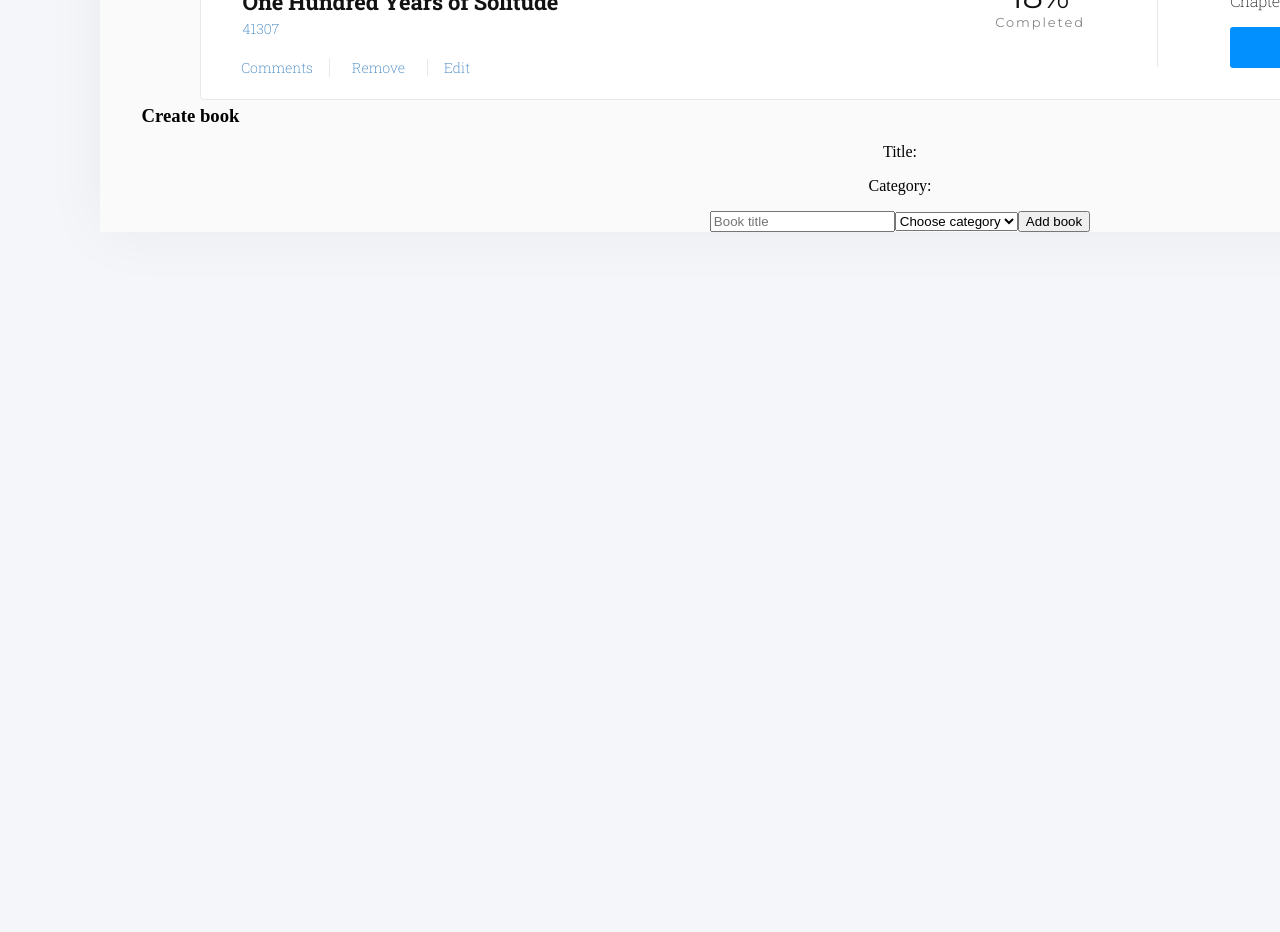
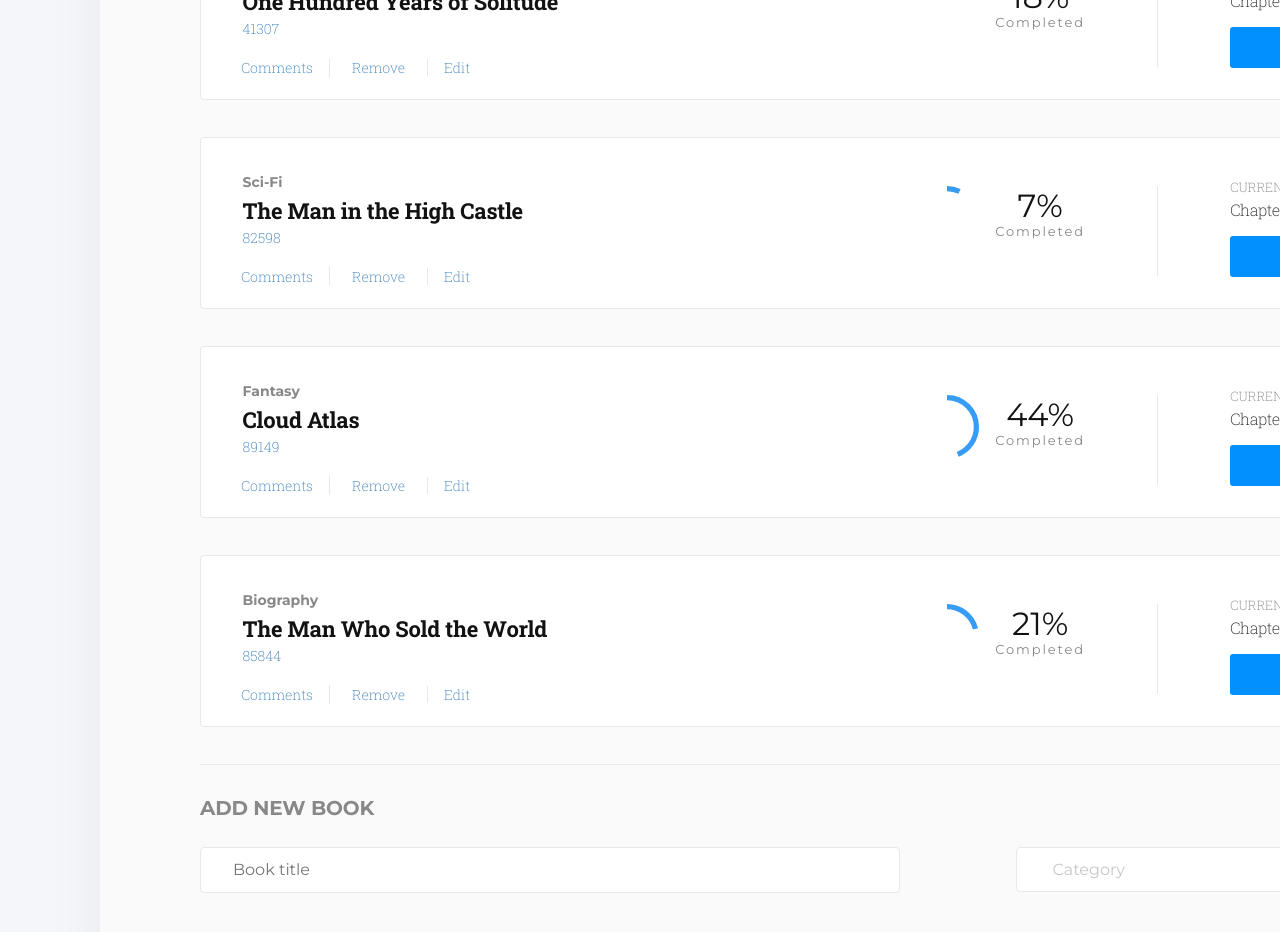
Before and after one commit to 1v4n4/bookstore, a React (Create React App) app: page / in a window 1280 px wide. Shown: the part 980-1912 px from the top of the page. Before the commit the page ends 1706 px from the top, so only its background shows below. Built offline with nearby package versions, Linux system fonts and the light colour scheme.

Commit message:
Layout completed

```diff
--- /dev/null
+++ b/src/CSS/bookform.css
@@ -0,0 +1,47 @@
+.book-form {
+  margin: 2.313rem 6.25rem 0;
+  padding-top: 0.3rem;
+  border-top: solid 1px #e8e8e8;
+}
+
+h4 {
+  text-align: left;
+}
+
+form {
+  display: flex;
+  justify-content: space-between;
+}
+
+input {
+  border: 1px solid #e8e8e8;
+  text-align: left;
+  margin-left: 0%;
+  width: 41.5rem;
+  height: 2.613rem;
+  border-radius: 4px;
+  font-size: 1rem;
+  font-family: Montserrat, sans-serif;
+  color: #aca9a9;
+  padding-left: 2rem;
+  background: var(--white);
+}
+
+#category {
+  width: 17.813rem;
+  height: 2.813rem;
+  border: 1px solid #e8e8e8;
+  color: #c7c7c7;
+  border-radius: 4px;
+  font-size: 1rem;
+  font-family: Montserrat, sans-serif;
+  background: var(--white);
+  padding-left: 2rem;
+}
+
+.addbtn {
+  background: var(--azure);
+  width: 11.5rem;
+  height: 2.813rem;
+  border-radius: 5px;
+}
--- a/src/containers/BookForm.js
+++ b/src/containers/BookForm.js
@@ -2,8 +2,9 @@
 import { useDispatch } from 'react-redux';
 import { v4 as uuidv4 } from 'uuid';
 import { addBook } from '../actions';
+import '../CSS/bookform.css';
 
-const Categories = ['Satire', 'Biography', 'History', 'Horror', 'Magic realism', 'Learning', 'Sci-Fi'];
+const Categories = ['Satire', 'Biography', 'History', 'Horror', 'Magic realism', 'Fantasy', 'Sci-Fi'];
 
 const BookForm = () => {
   const [title, setTitle] = useState('');
@@ -23,26 +24,20 @@
   };
   return (
     <div className="book-form">
-      <h3>Create book</h3>
-      <p>
-        Title:
-        {title}
-      </p>
-      <p>
-        Category:
-        {category}
-      </p>
+      <h4 className="add-txt">ADD NEW BOOK</h4>
       <form className="form" onSubmit={handleSubmit}>
         <input type="text" name="title" placeholder="Book title" onChange={(e) => setTitle(e.target.value)} />
         <select name="category" id="category" onChange={(e) => setCategory(e.target.value)}>
-          <option label=" ">Choose category </option>
-          {Categories.map((category) => (
-            <option value={category} key={category}>
-              {category}
-            </option>
-          ))}
+          <optgroup>
+            <option label="Category">Category </option>
+            {Categories.map((category) => (
+              <option value={category} key={category}>
+                {category}
+              </option>
+            ))}
+          </optgroup>
         </select>
-        <button type="submit">Add book</button>
+        <button type="submit" className="addbtn addbk-txt">ADD BOOK</button>
       </form>
     </div>
   );
--- a/src/containers/BookList.js
+++ b/src/containers/BookList.js
@@ -5,7 +5,7 @@
 const BookList = () => {
   const list = useSelector(
     (state) => {
-      if (state.filter === 'All' || state.filter === 'Categories') return state.books;
+      if (state.filter === 'All' || state.filter === 'CATEGORIES') return state.books;
       return state.books.filter((book) => book.category === state.filter);
     },
   );
--- a/src/index.css
+++ b/src/index.css
@@ -32,6 +32,8 @@
 #root {
   box-shadow: 0 0 60px 0 var(--black-5);
   background-color: var(--white-two);
+  padding-bottom: 15rem;
+  margin-bottom: 11.75rem;
 }
 
 .text-li {
@@ -113,6 +115,30 @@
   letter-spacing: normal;
   color: var(--black-two);
 }
+
+.add-txt {
+  font-family: Montserrat, sans-serif;
+  font-size: 1.25rem;
+  font-weight: bold;
+  font-stretch: normal;
+  font-style: normal;
+  line-height: normal;
+  letter-spacing: -0.18px;
+  color: var(--warm-grey);
+}
+
+.addbk-txt {
+  font-family: 'Roboto Slab', serif;
+  font-size: 0.813rem;
+  font-weight: bold;
+  font-stretch: normal;
+  font-style: normal;
+  line-height: normal;
+  letter-spacing: 0.5px;
+  text-align: center;
+  color: var(--white);
+}
+
 
 /*
 .Text-Style-2 {
--- a/src/reducers/book.js
+++ b/src/reducers/book.js
@@ -8,7 +8,9 @@
   { id: idolize(), title: 'The Master and Margarita', category: Categories[0] },
   { id: idolize(), title: 'I, Robot', category: Categories[6] },
   { id: idolize(), title: 'One Hundred Years of Solitude', category: Categories[4] },
-
+  { id: idolize(), title: 'The Man in the High Castle', category: Categories[6] },
+  { id: idolize(), title: 'Cloud Atlas', category: Categories[5] },
+  { id: idolize(), title: 'The Man Who Sold the World', category: Categories[1] },
 ];
 
 const BookReducer = (state = initialState, action) => {
```
